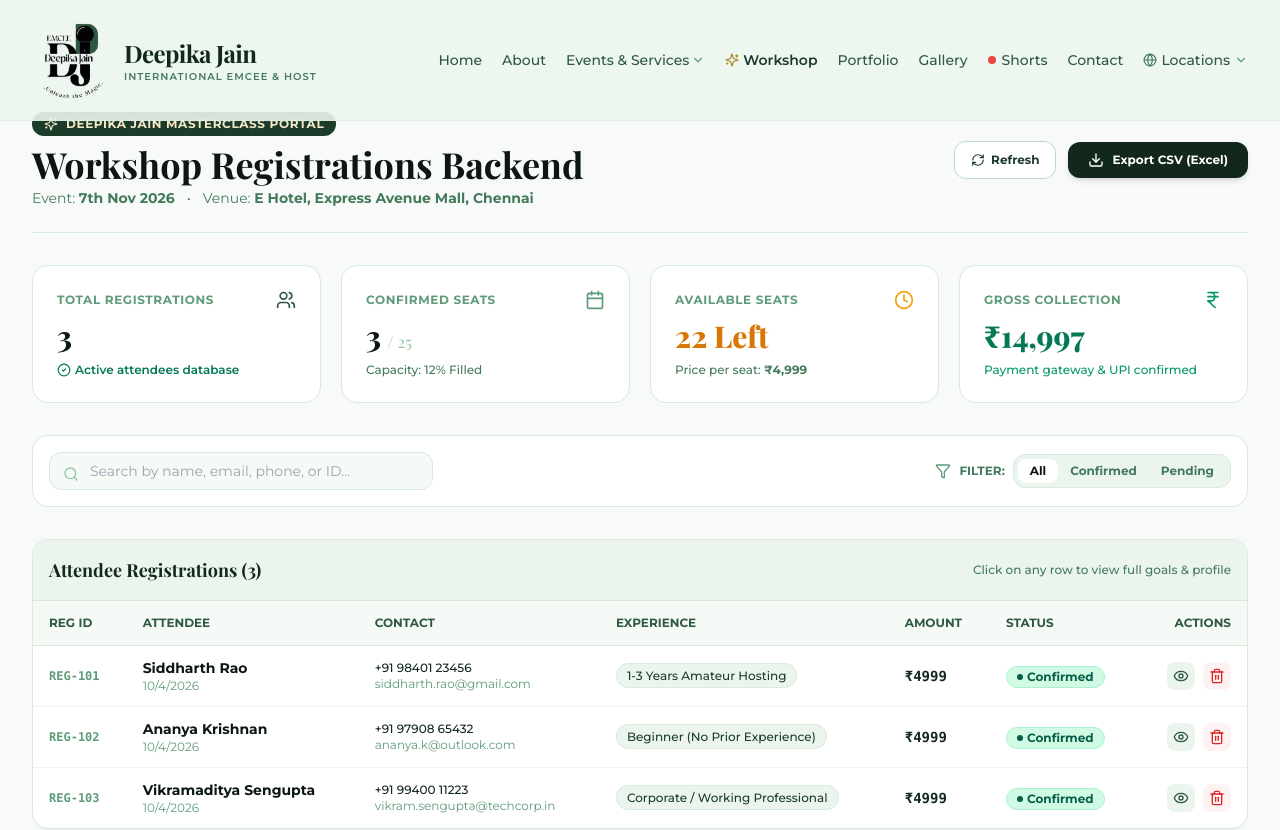
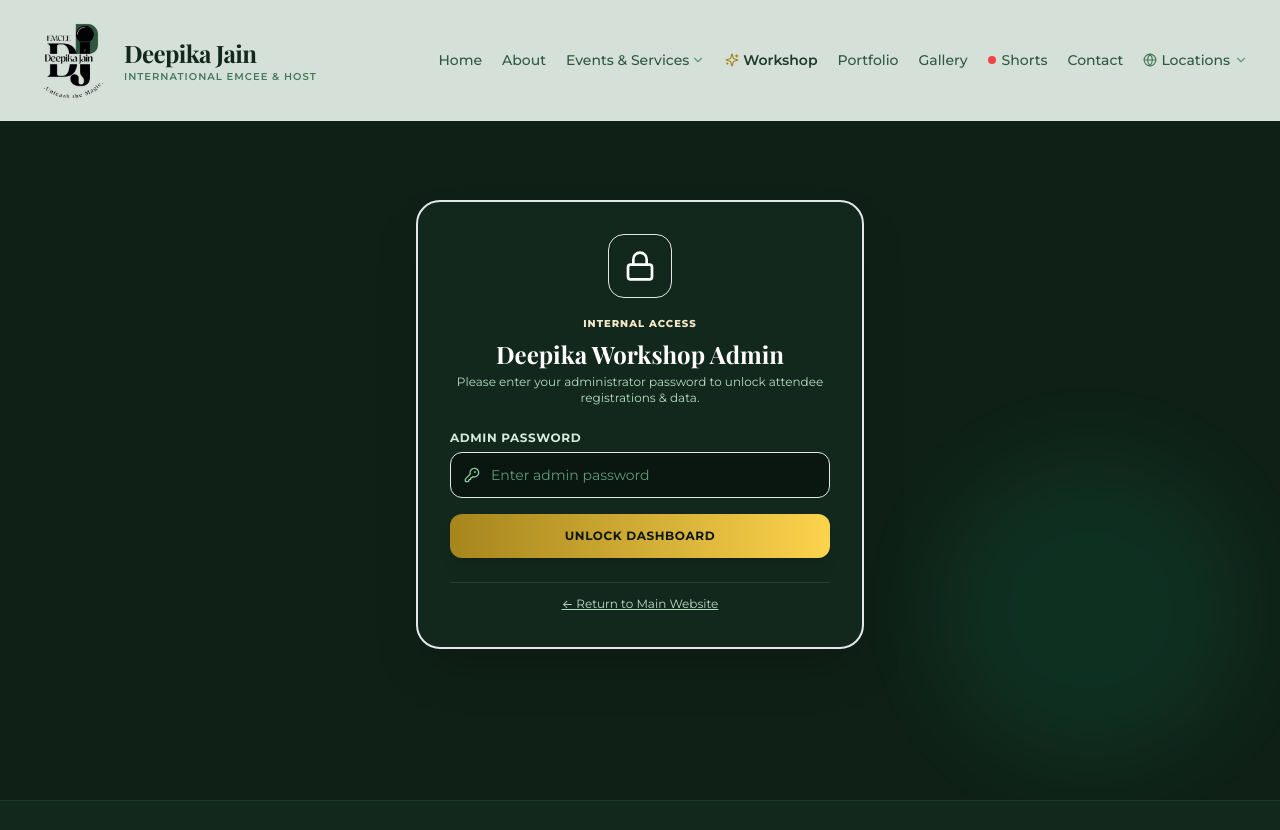
Before and after one commit to Naishaj16/emceedeepika, a React (Vite) app: page /workshop-admin in a window 1280 px wide. Shown: the top 830 px of the page. Built offline with nearby package versions, Linux system fonts and the light colour scheme; a web font is replaced by a local one.

Commit message:
feat: add workshop admin portal and registration storage management

```diff
--- a/prerender-routes.js
+++ b/prerender-routes.js
@@ -60,8 +60,8 @@ const routes = [
   },
   {
     path: '/workshop',
-    title: '1-Day Emcee & Anchor Masterclass Workshop | 7th November | Deepika Jain',
-    description: 'Join Deepika Jain for a 1-day immersive in-person Emcee & Anchor workshop in Chennai on 7th November 2026. Learn stage presence, scriptwriting, and crowd engagement. Limited seats!',
+    title: '1-Day Emcee & Anchor Masterclass Workshop | 21st November | Deepika Jain',
+    description: 'Join Deepika Jain for a 1-day immersive in-person Emcee & Anchor workshop in Chennai on 21st November 2026. Learn stage presence, scriptwriting, and crowd engagement. Limited seats!',
     canonicalUrl: 'https://www.emceedeepika.com/workshop',
   },
   {
--- a/src/components/Footer.tsx
+++ b/src/components/Footer.tsx
@@ -27,7 +27,7 @@ export const Footer: React.FC = () => {
             <h4 className="font-serif text-lg font-semibold text-pastel-50">Quick Links</h4>
             <ul className="space-y-2 text-sm text-pastel-300">
               <li><Link to="/" className="hover:text-pastel-50">Home</Link></li>
-              <li><Link to="/workshop" className="hover:text-pastel-50 font-bold text-gold-DEFAULT flex items-center gap-1.5"><span>★ 1-Day Workshop (7th Nov)</span></Link></li>
+              <li><Link to="/workshop" className="hover:text-pastel-50 font-bold text-gold-DEFAULT flex items-center gap-1.5"><span>★ 1-Day Workshop (21st Nov)</span></Link></li>
               <li><Link to="/about" className="hover:text-pastel-50">About Deepika</Link></li>
               <li><Link to="/services" className="hover:text-pastel-50">Emcee Services</Link></li>
               <li><Link to="/portfolio" className="hover:text-pastel-50 font-semibold text-gold-light">Portfolio & Deck</Link></li>
--- a/src/components/Header.tsx
+++ b/src/components/Header.tsx
@@ -247,7 +247,7 @@ export const Header: React.FC<HeaderProps> = ({ onOpenBooking }) => {
 
           <Link to="/workshop" onClick={() => setMobileMenuOpen(false)} className="flex items-center gap-2 text-base font-bold text-gold-dark bg-gold-DEFAULT/15 px-3 py-2 rounded-xl border border-gold-DEFAULT/40 my-1">
             <Sparkles className="w-4 h-4 text-gold-DEFAULT" />
-            <span>1-Day Workshop (7th Nov)</span>
+            <span>1-Day Workshop (21st Nov)</span>
           </Link>
           <Link to="/portfolio" onClick={() => setMobileMenuOpen(false)} className="block text-base font-semibold text-pastel-800 hover:text-pastel-600 py-1">Portfolio</Link>
           <Link to="/gallery" onClick={() => setMobileMenuOpen(false)} className="block text-base font-semibold text-pastel-800 hover:text-pastel-600 py-1">Gallery</Link>
--- a/src/components/Hero.tsx
+++ b/src/components/Hero.tsx
@@ -47,7 +47,7 @@ export const Hero: React.FC<HeroProps> = ({ onOpenBooking }) => {
                 <span className="relative inline-flex rounded-full h-2 w-2 bg-amber-500"></span>
               </span>
               <Sparkles className="w-3.5 h-3.5 text-gold-dark" />
-              <span>1-Day Masterclass • 7th Nov at E Hotel Chennai</span>
+              <span>1-Day Masterclass • 21st Nov at E Hotel Chennai</span>
               <ArrowRight className="w-3 h-3 text-gold-dark group-hover:translate-x-0.5 transition-transform" />
             </Link>
 
--- a/src/components/HeroWorkshopPoster.tsx
+++ b/src/components/HeroWorkshopPoster.tsx
@@ -70,7 +70,7 @@ export const HeroWorkshopPoster: React.FC<HeroWorkshopPosterProps> = ({ classNam
             <div className="flex items-center justify-between text-[11px] font-bold text-gold-DEFAULT uppercase tracking-wider">
               <span className="flex items-center gap-1">
                 <Calendar className="w-3.5 h-3.5" />
-                <span>7th November 2026</span>
+                <span>21st November 2026</span>
               </span>
               <span className="text-[10px] text-pastel-300 font-normal">10 AM – 5:30 PM</span>
             </div>
--- a/src/routes/workshop-admin.tsx
+++ b/src/routes/workshop-admin.tsx
@@ -17,23 +17,59 @@ import {
   Filter,
   RefreshCw,
   Eye,
-  X
+  X,
+  Lock,
+  LogOut,
+  KeyRound,
+  ShieldCheck,
+  AlertCircle
 } from 'lucide-react';
 import { getRegistrations, updateRegistrationStatus, deleteRegistration, WorkshopRegistration } from '../data/workshopStorage';
 import { SEOHead } from '../components/SEOHead';
 import { Link } from '@tanstack/react-router';
 
+const ADMIN_STORAGE_KEY = 'emcee_deepika_admin_auth';
+const ADMIN_PASSWORD = 'Deepika@2026';
+
 export const WorkshopAdminPage: React.FC = () => {
+  const [isAuthenticated, setIsAuthenticated] = useState<boolean>(() => {
+    if (typeof window !== 'undefined') {
+      return sessionStorage.getItem(ADMIN_STORAGE_KEY) === 'true';
+    }
+    return false;
+  });
+  const [inputPassword, setInputPassword] = useState('');
+  const [loginError, setLoginError] = useState('');
+
   const [registrations, setRegistrations] = useState<WorkshopRegistration[]>([]);
   const [searchTerm, setSearchTerm] = useState('');
   const [filterStatus, setFilterStatus] = useState<'all' | 'confirmed' | 'pending'>('all');
   const [selectedAttendee, setSelectedAttendee] = useState<WorkshopRegistration | null>(null);
+
+  const handleLogin = (e: React.FormEvent) => {
+    e.preventDefault();
+    if (inputPassword === ADMIN_PASSWORD) {
+      setIsAuthenticated(true);
+      sessionStorage.setItem(ADMIN_STORAGE_KEY, 'true');
+      setLoginError('');
+      setInputPassword('');
+    } else {
+      setLoginError('Incorrect password. Please try again.');
+    }
+  };
+
+  const handleLogout = () => {
+    setIsAuthenticated(false);
+    sessionStorage.removeItem(ADMIN_STORAGE_KEY);
+    setSelectedAttendee(null);
+  };
 
   const loadData = () => {
     setRegistrations(getRegistrations());
   };
 
   useEffect(() => {
+    if (isAuthenticated) {
       loadData();
 
       // Listen for real-time updates
@@ -44,7 +80,8 @@ export const WorkshopAdminPage: React.FC = () => {
         window.removeEventListener('workshop_registration_added', handleStorageUpdate);
         window.removeEventListener('storage', handleStorageUpdate);
       };
-  }, []);
+    }
+  }, [isAuthenticated]);
 
   const filtered = registrations.filter((reg) => {
     const matchesSearch =
@@ -83,7 +120,7 @@ export const WorkshopAdminPage: React.FC = () => {
     const encodedUri = encodeURI(csvContent);
     const link = document.createElement('a');
     link.setAttribute('href', encodedUri);
-    link.setAttribute('download', `Workshop_Attendees_Chennai_7Nov_${new Date().toISOString().split('T')[0]}.csv`);
+    link.setAttribute('download', `Workshop_Attendees_Chennai_21Nov_${new Date().toISOString().split('T')[0]}.csv`);
     document.body.appendChild(link);
     link.click();
     document.body.removeChild(link);
@@ -103,6 +140,70 @@ export const WorkshopAdminPage: React.FC = () => {
       }
     }
   };
+
+  if (!isAuthenticated) {
+    return (
+      <div className="bg-[#0f2117] min-h-screen pt-36 pb-24 text-white flex items-center justify-center px-4 relative overflow-hidden">
+        {/* Background glow accents */}
+        <div className="absolute top-1/4 left-1/2 -translate-x-1/2 -translate-y-1/2 w-[500px] h-[500px] bg-gold-DEFAULT/15 rounded-full blur-3xl pointer-events-none" />
+        <div className="absolute bottom-10 right-10 w-[300px] h-[300px] bg-emerald-500/10 rounded-full blur-2xl pointer-events-none" />
+
+        <div className="w-full max-w-md bg-[#13281D] border-2 border-gold-DEFAULT/40 rounded-3xl p-8 shadow-2xl relative z-10 space-y-6">
+          <div className="text-center space-y-3">
+            <div className="w-16 h-16 rounded-2xl bg-gold-DEFAULT/20 border border-gold-DEFAULT/50 flex items-center justify-center mx-auto text-gold-DEFAULT shadow-inner">
+              <Lock className="w-8 h-8" />
+            </div>
+            <div>
+              <span className="text-[10px] font-extrabold uppercase tracking-widest text-gold-light">Internal Access</span>
+              <h2 className="font-serif text-2xl font-bold text-white mt-1">Deepika Workshop Admin</h2>
+              <p className="text-xs text-pastel-300 mt-1">Please enter your administrator password to unlock attendee registrations & data.</p>
+            </div>
+          </div>
+
+          <form onSubmit={handleLogin} className="space-y-4">
+            <div>
+              <label className="block text-xs font-bold uppercase tracking-wider text-pastel-200 mb-1.5">
+                Admin Password
+              </label>
+              <div className="relative">
+                <KeyRound className="w-4 h-4 text-pastel-400 absolute left-3.5 top-1/2 -translate-y-1/2" />
+                <input
+                  type="password"
+                  value={inputPassword}
+                  onChange={(e) => {
+                    setInputPassword(e.target.value);
+                    if (loginError) setLoginError('');
+                  }}
+                  placeholder="Enter admin password"
+                  autoFocus
+                  className="w-full pl-10 pr-4 py-3 bg-[#0a1710] border border-gold-DEFAULT/30 rounded-xl text-sm text-white placeholder-pastel-500 focus:outline-none focus:border-gold-DEFAULT transition-colors"
+                />
+              </div>
+              {loginError && (
+                <div className="flex items-center gap-1.5 text-xs text-rose-400 mt-2 font-medium">
+                  <AlertCircle className="w-3.5 h-3.5 shrink-0" />
+                  <span>{loginError}</span>
+                </div>
+              )}
+            </div>
+
+            <button
+              type="submit"
+              className="w-full bg-gradient-to-r from-gold-dark via-gold-DEFAULT to-amber-300 hover:brightness-110 text-pastel-950 font-bold py-3.5 rounded-xl text-xs uppercase tracking-wider shadow-lg transition-all cursor-pointer"
+            >
+              Unlock Dashboard
+            </button>
+          </form>
+
+          <div className="text-center pt-2 border-t border-white/10">
+            <Link to="/" className="text-xs text-pastel-300 hover:text-white transition-colors underline">
+              ← Return to Main Website
+            </Link>
+          </div>
+        </div>
+      </div>
+    );
+  }
 
   return (
     <div className="bg-[#F8FAF9] min-h-screen pt-28 pb-20 text-pastel-950">
@@ -125,7 +226,7 @@ export const WorkshopAdminPage: React.FC = () => {
               Workshop Registrations Backend
             </h1>
             <p className="text-sm text-pastel-600 mt-1 flex items-center gap-3">
-              <span>Event: <strong>7th Nov 2026</strong></span>
+              <span>Event: <strong>21st Nov 2026</strong></span>
               <span>•</span>
               <span>Venue: <strong>E Hotel, Express Avenue Mall, Chennai</strong></span>
             </p>
@@ -145,6 +246,14 @@ export const WorkshopAdminPage: React.FC = () => {
             >
               <Download className="w-4 h-4 text-gold-DEFAULT" />
               <span>Export CSV (Excel)</span>
+            </button>
+            <button
+              onClick={handleLogout}
+              className="flex items-center gap-1.5 bg-rose-50 hover:bg-rose-100 text-rose-700 border border-rose-200 px-4 py-2.5 rounded-xl text-xs font-bold transition-all cursor-pointer"
+              title="Logout from Admin"
+            >
+              <LogOut className="w-3.5 h-3.5" />
+              <span>Lock / Exit</span>
             </button>
           </div>
         </div>
@@ -430,7 +539,7 @@ export const WorkshopAdminPage: React.FC = () => {
               {/* Direct Quick Action */}
               <div className="pt-2">
                 <a
-                  href={`mailto:${selectedAttendee.email}?subject=Confirmation:%201-Day%20Emcee%20Masterclass%20Pass%20(Chennai%207th%20Nov)&body=Dear%20${encodeURIComponent(selectedAttendee.name)},%0A%0AWe%20are%20delighted%20to%20confirm%20your%20seat%20for%20the%201-Day%20Emcee%20%26%20Anchor%20Mastery%20Workshop%20with%20Deepika%20Jain!%0A%0ADate:%207th%20November%202026%0ATime:%2010:00%20AM%20-%205:30%20PM%0AVenue:%20E%20Hotel,%20Express%20Avenue%20Mall,%20Royapettah,%20Chennai%0A%0ARegistration%20ID:%20${selectedAttendee.id}%0A%0AWe%20look%20forward%20to%20welcoming%20you%20on%20stage!`}
+                  href={`mailto:${selectedAttendee.email}?subject=Confirmation:%201-Day%20Emcee%20Masterclass%20Pass%20(Chennai%2021st%20Nov)&body=Dear%20${encodeURIComponent(selectedAttendee.name)},%0A%0AWe%20are%20delighted%20to%20confirm%20your%20seat%20for%20the%201-Day%20Emcee%20%26%20Anchor%20Mastery%20Workshop%20with%20Deepika%20Jain!%0A%0ADate:%2021st%20November%202026%0ATime:%2010:00%20AM%20-%205:30%20PM%0AVenue:%20E%20Hotel,%20Express%20Avenue%20Mall,%20Royapettah,%20Chennai%0A%0ARegistration%20ID:%20${selectedAttendee.id}%0A%0AWe%20look%20forward%20to%20welcoming%20you%20on%20stage!`}
                   className="w-full flex items-center justify-center gap-2 bg-pastel-800 hover:bg-pastel-900 text-white py-2.5 rounded-xl text-xs font-bold transition-all shadow-xs"
                 >
                   <Mail className="w-3.5 h-3.5 text-gold-DEFAULT" />
--- a/src/routes/workshop.tsx
+++ b/src/routes/workshop.tsx
@@ -43,7 +43,7 @@ export const WorkshopPage: React.FC = () => {
   const [registeredId, setRegisteredId] = useState<string>('');
 
   const workshopDetails = {
-    date: '7th November 2026',
+    date: '21st November 2026',
     time: '10:00 AM – 5:30 PM (Full-Day Intensive)',
     venueName: 'E Hotel Chennai (Express Avenue)',
     venueAddress: 'Express Avenue Mall, Ground Floor, Gate No. 1, Patullos Road, Royapettah, Chennai, Tamil Nadu 600002',
@@ -164,8 +164,8 @@ export const WorkshopPage: React.FC = () => {
   return (
     <div className="bg-pastel-50 text-pastel-950 min-h-screen">
       <SEOHead
-        title="1-Day Emcee & Anchor Masterclass Workshop | 7th November | Deepika Jain"
-        description="Join Deepika Jain's exclusive 1-Day Emcee/Anchor Workshop on 7th November at E Hotel Chennai (Express Avenue Mall). Learn public speaking, stage presence, scriptwriting & audience control. Limited seats!"
+        title="1-Day Emcee & Anchor Masterclass Workshop | 21st November | Deepika Jain"
+        description="Join Deepika Jain's exclusive 1-Day Emcee/Anchor Workshop on 21st November at E Hotel Chennai (Express Avenue Mall). Learn public speaking, stage presence, scriptwriting & audience control. Limited seats!"
         keywords={[
           'emcee workshop chennai',
           'anchor training class chennai',
@@ -216,7 +216,7 @@ export const WorkshopPage: React.FC = () => {
                     <span>Date & Time</span>
                   </div>
                   <div className="font-serif text-base sm:text-lg font-bold text-white">
-                    7th November 2026
+                    21st November 2026
                   </div>
                   <div className="text-[11px] text-pastel-300">10:00 AM – 5:30 PM</div>
                 </div>
@@ -629,7 +629,7 @@ export const WorkshopPage: React.FC = () => {
                         1-Day In-Person Workshop Pass
                       </h4>
                       <p className="text-xs text-pastel-600">
-                        Date: <strong>7th Nov 2026</strong> • Venue: <strong>E Hotel Chennai (Express Avenue)</strong>
+                        Date: <strong>21st Nov 2026</strong> • Venue: <strong>E Hotel Chennai (Express Avenue)</strong>
                       </p>
                     </div>
 
@@ -788,7 +788,7 @@ export const WorkshopPage: React.FC = () => {
                     </div>
                     <div className="flex justify-between">
                       <span className="text-pastel-500">Date:</span>
-                      <span className="font-bold">7th November 2026 (10 AM - 5:30 PM)</span>
+                      <span className="font-bold">21st November 2026 (10 AM - 5:30 PM)</span>
                     </div>
                     <div className="flex justify-between">
                       <span className="text-pastel-500">Venue:</span>
@@ -880,7 +880,7 @@ export const WorkshopPage: React.FC = () => {
       <div className="fixed bottom-4 left-4 right-4 z-40 sm:hidden">
         <div className="bg-[#13281D]/95 backdrop-blur-md border border-gold-DEFAULT/40 p-3 rounded-2xl shadow-2xl flex items-center justify-between">
           <div>
-            <div className="text-[10px] text-gold-DEFAULT font-bold uppercase">7th Nov • E Hotel Chennai</div>
+            <div className="text-[10px] text-gold-DEFAULT font-bold uppercase">21st Nov • E Hotel Chennai</div>
             <div className="text-sm font-bold text-white">{workshopDetails.investment.price} <span className="text-[10px] line-through text-pastel-400 font-normal">{workshopDetails.investment.original}</span></div>
           </div>
           <a
```
Lines whose indentation alone changed are shown as unchanged.
